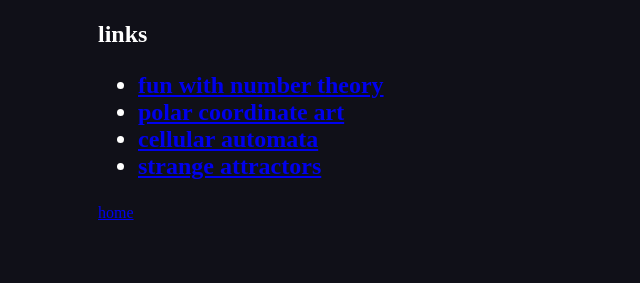
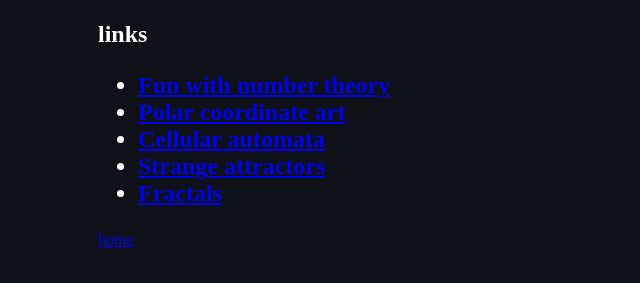
Before and after one commit to MathandPhysicsStuff/mathandphysicsstuff.github.io, a plain HTML site: page video-index.html in a window 1280 px wide. Shown: the part 61-344 px from the top of the page, without its empty margins (142-782 px from the left). Drawn offline with Linux system fonts and the light colour scheme.

Commit message:
added fractal videos

```diff
--- a/video-index.html
+++ b/video-index.html
@@ -23,25 +23,31 @@
         <ul class="font-size-24px">
             <li>
                 <a href="videos/number_theory.html" target=_self title="images">
-                    fun with number theory
+                    Fun with number theory
                 </a>
             </li>
 
             <li>
                 <a href="videos/polar_coordinates.html" target=_self title="images">
-                    polar coordinate art
+                    Polar coordinate art
                 </a>
             </li>
 
             <li>
                 <a href="videos/cellular_automata.html" target=_self title="images">
-                    cellular automata
+                    Cellular automata
                 </a>
             </li>
 
             <li>
                 <a href="videos/strange_attractors.html" target=_self title="images">
-                    strange attractors
+                    Strange attractors
+                </a>
+            </li>
+
+            <li>
+                <a href="videos/fractals.html" target=_self title="images">
+                    Fractals
                 </a>
             </li>
 
```
